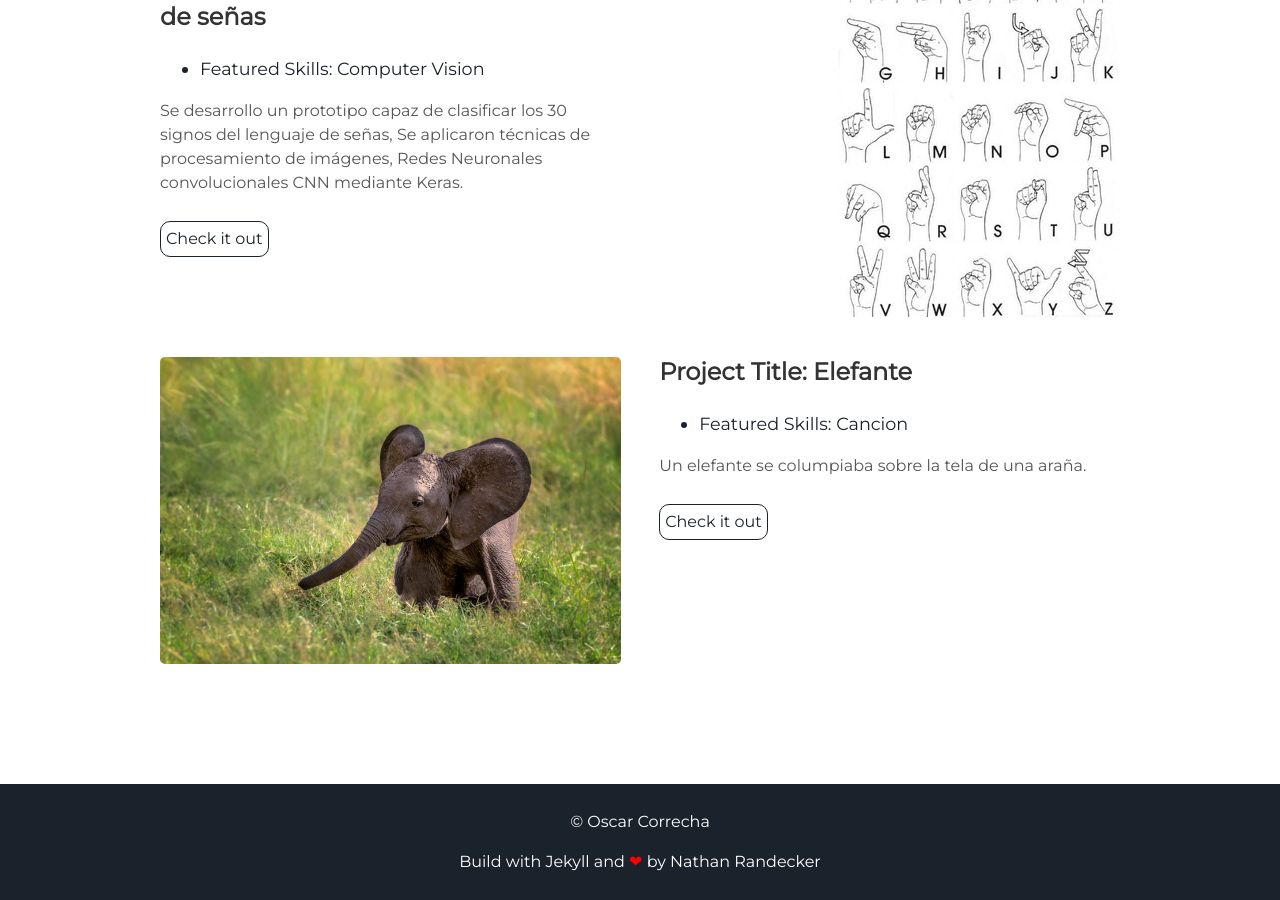
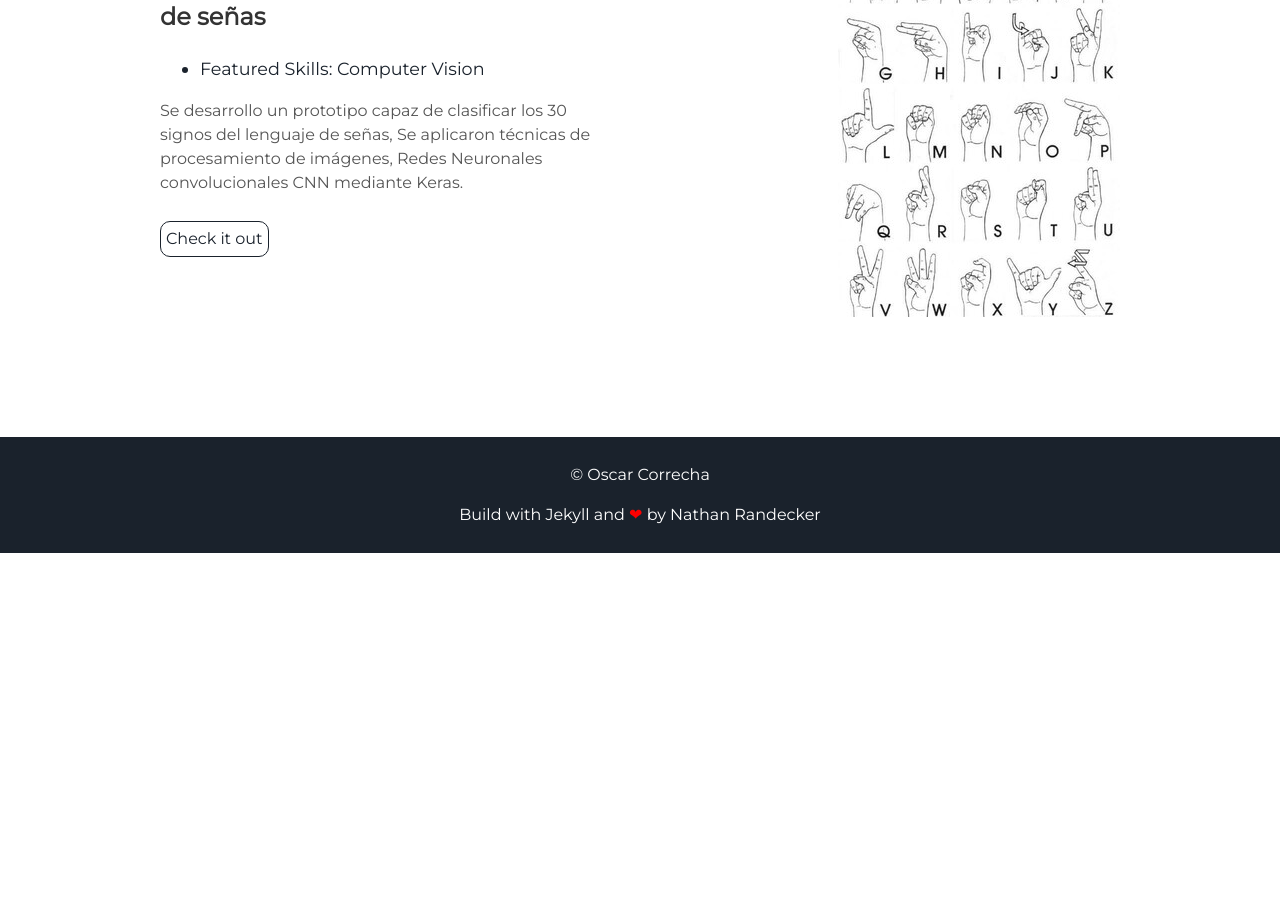
Before and after one commit to oecorrechag/Resume, a Jekyll site: the page built from index.html, in a window 1280 px wide and 900 px high, scrolled down 4371 px. Built offline with Jekyll 4.4.1, drawn with Linux system fonts in a browser that asks for light colours; after the commit the page ends 4924 px from its top, so only the background shows below that.

Commit message:
README.md
Retiro del elefante

```diff
--- a/_includes/projects.html
+++ b/_includes/projects.html
@@ -99,16 +99,4 @@
   </div>
 </div>
 
-<div class="user-projects">
-  <div class="images-left">
-    <img alt="mountains" src="{{ "/assets/img/elefante.jpg" | prepend: site.baseurl }}" />
-  </div>
-  <div class="contents-right">
-    <h3> Project Title: Elefante </h3>
-    <ul>
-      <li> Featured Skills: Cancion</li>
-    </ul>
-    <p>Un elefante se columpiaba sobre la tela de una araña.</p>
-    <a class="project-link" href="https://github.com/oecorrechag/Proyecto-India">Check it out</a>
-  </div>
 </div>
```
